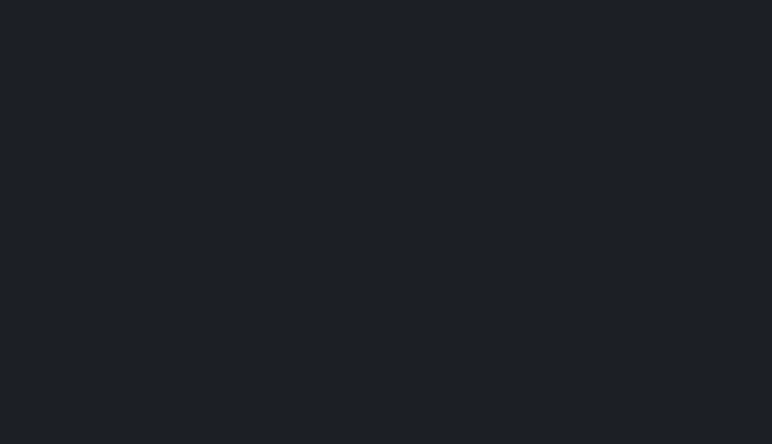
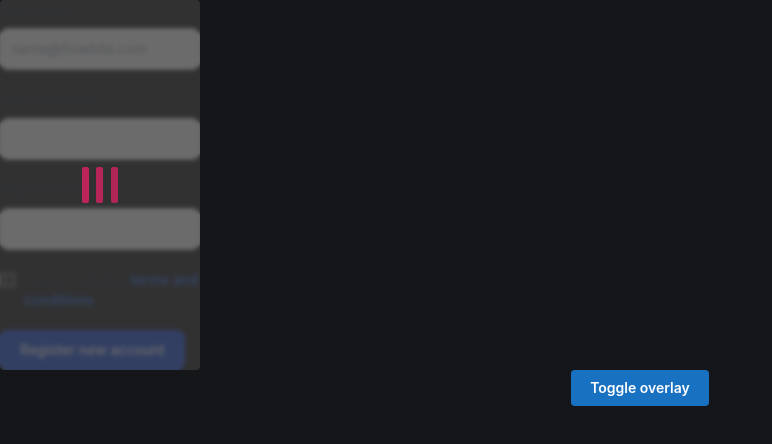
Before and after one commit to silentkiller6092/Code-Editor-Frontend, a React (Vite) app: page /test in a window 1280 px wide. Before the commit this address had no page. Shown: the top 444 px of the page, without its empty margins (0-772 px from the left). Built offline with nearby package versions, Linux system fonts and the light colour scheme.

Commit message:
Added Some features planed to add Thiea IDE

```diff
--- a/package.json
+++ b/package.json
@@ -34,6 +34,7 @@
     "react-dom": "^18.3.1",
     "react-icons": "^5.3.0",
     "react-redux": "^9.1.2",
+    "react-resizable-panels": "^2.1.3",
     "react-router": "^6.26.1",
     "react-router-dom": "^6.26.1",
     "redux-persist": "^6.0.0",
--- a/src/App.css
+++ b/src/App.css
@@ -2,7 +2,7 @@
   font-family: "Roboto", sans-serif;
 }
 body {
-  background-color: #1c1f25;
+  background-color: #15161a;
 }
 .removeFLex {
   flex-wrap: nowrap;
@@ -32,3 +32,19 @@ body {
 ::-webkit-scrollbar-thumb:hover {
   background: #555;
 }
+.gradient {
+  background: linear-gradient(
+    0deg,
+    #222f4a 0%,
+    rgba(14, 15, 17, 1) 72%,
+    rgba(3, 6, 7, 1) 88%
+  );
+}
+.stacks {
+  display: flex;
+  flex-wrap: wrap;
+  justify-content: center;
+  align-items: flex-start;
+  gap: 12px;
+  min-height: 170px;
+}
--- a/src/App.jsx
+++ b/src/App.jsx
@@ -14,6 +14,7 @@ import { AuthenticationForm } from "./components/Authenticationform";
 import UserProfile from "./components/Profile";
 import Logout from "./components/Logout";
 import Home from "./components/Home";
+import Test from "./components/Test";
 
 function App() {
   const [opened, { toggle }] = useDisclosure();
@@ -21,7 +22,7 @@ function App() {
   // Layout component to wrap routes needing AppShell
   const AppShellLayout = () => (
     <AppShell
-      header={{ height: 60 }}
+      header={{ height: 50 }}
       navbar={{
         width: 120,
         breakpoint: "sm",
@@ -29,18 +30,18 @@ function App() {
       }}
       styles={{
         main: {
-          backgroundColor: "#1c1f25", // Set background color of main content
+          backgroundColor: "#15161a", // Set background color of main content
         },
         header: {
-          backgroundColor: "#1c1f25", // Set background color of header
+          backgroundColor: "#15161a", // Set background color of header
         },
         navbar: {
-          backgroundColor: "#1c1f25", // Set background color of navbar
+          backgroundColor: "#15161a", // Set background color of navbar
         },
       }}
     >
       <AppShell.Header>
-        <Flex justify="space-between" align="center" direction="row">
+        <div className="flex justify-between pt-2 items-center align-middle flex-row ">
           <Flex align="center">
             <Burger
               opened={opened}
@@ -53,15 +54,10 @@ function App() {
               CodeSphere
             </Text>
           </Flex>
-          <Flex align="center">
-            <IconBrandVscode
-              size={50}
-              style={{ marginRight: "10px" }}
-              strokeWidth={1}
-              color="rgb(191 219 254)"
-            />
+          <Flex>
+            <p>Hi User</p>
           </Flex>
-        </Flex>
+        </div>
       </AppShell.Header>
 
       <AppShell.Navbar px="md" style={{ width: "120px" }}>
@@ -80,7 +76,7 @@ function App() {
         <Routes>
           {/* Render Home page without AppShell */}
           <Route path="/" element={<Home />} />
-
+          <Route path="/test" element={<Test />} />
           {/* Wrap all other routes in the AppShellLayout */}
           <Route element={<AppShellLayout />}>
             <Route path="/code-editor" element={<LanguageOptions />} />
@@ -88,6 +84,7 @@ function App() {
             <Route path="/settings" element={<EditorSettings />} />
             <Route path="/account" element={<UserProfile />} />
             <Route path="/logout" element={<Logout />} />
+
             <Route
               path="/workspace/:id/:type"
               element={<PrivateCodeEditor />}
--- a/src/components/Authenticationform.jsx
+++ b/src/components/Authenticationform.jsx
@@ -6,6 +6,8 @@ import { Link } from "react-router-dom";
 import { useNavigate } from "react-router-dom";
 import { useDispatch } from "react-redux";
 import { login } from "./redux/AuthSlice";
+import { useDisclosure } from "@mantine/hooks";
+import { LoadingOverlay, Box } from "@mantine/core";
 import {
   TextInput,
   PasswordInput,
@@ -23,6 +25,7 @@ import Spinner from "./Spinner";
 
 export function AuthenticationForm() {
   const navigate = useNavigate();
+  const [visible, { toggles }] = useDisclosure(true);
   const dispatch = useDispatch();
   const [type, toggle] = useToggle(["login", "register"]);
   const [loading, setLoading] = useState(false); // Optional: for showing a loading indicator
--- /dev/null
+++ b/src/components/LanguageList.jsx
@@ -0,0 +1,36 @@
+import React from "react";
+
+function LanguageList() {
+  return (
+    <div className="p-4 flex flex-wrap justify-center">
+      {[0, 0, 0, 0, , 0, 0, 0, 0, 0].map((v, idx) => (
+        <div
+          key={idx}
+          className="bg-[#1E293B] cursor-pointer pl-4 pr-28 py-4 m-3 w-max h-max border-transparent hover:border-blue-800 border-[1px] transition-all"
+        >
+          <div className="flex items-center">
+            <svg
+              className="h-6 w-6 text-pink-500"
+              fill="none"
+              viewBox="0 0 24 24"
+              stroke="currentColor"
+            >
+              <path
+                stroke-linecap="round"
+                stroke-linejoin="round"
+                stroke-width="2"
+                d="M12 6v6m0 0v6m0-6h6m-6 0H6"
+              />
+            </svg>
+            <div className="ml-2">
+              <h3 className="text-white font-medium">Angular</h3>
+              <p className="text-gray-400 text-sm">TypeScript</p>
+            </div>
+          </div>
+        </div>
+      ))}
+    </div>
+  );
+}
+
+export default LanguageList;
--- /dev/null
+++ b/src/components/Test.jsx
@@ -0,0 +1,100 @@
+import React from "react";
+import { useDisclosure } from "@mantine/hooks";
+import { LoadingOverlay, Button, Group, Box } from "@mantine/core";
+
+function Test() {
+  const [visible, { toggle }] = useDisclosure(true);
+  return (
+    <>
+      <Box pos="relative" w={200}>
+        <LoadingOverlay
+          visible={visible}
+          zIndex={1000}
+          overlayProps={{ radius: "sm", blur: 2 }}
+          loaderProps={{ color: "pink", type: "bars" }}
+        />
+
+        <form class="max-w-sm mx-auto">
+          <div class="mb-5">
+            <label
+              for="email"
+              class="block mb-2 text-sm font-medium text-gray-900 dark:text-white"
+            >
+              Your email
+            </label>
+            <input
+              type="email"
+              id="email"
+              class="shadow-sm bg-gray-50 border border-gray-300 text-gray-900 text-sm rounded-lg focus:ring-blue-500 focus:border-blue-500 block w-full p-2.5 dark:bg-gray-700 dark:border-gray-600 dark:placeholder-gray-400 dark:text-white dark:focus:ring-blue-500 dark:focus:border-blue-500 dark:shadow-sm-light"
+              placeholder="name@flowbite.com"
+              required
+            />
+          </div>
+          <div class="mb-5">
+            <label
+              for="password"
+              class="block mb-2 text-sm font-medium text-gray-900 dark:text-white"
+            >
+              Your password
+            </label>
+            <input
+              type="password"
+              id="password"
+              class="shadow-sm bg-gray-50 border border-gray-300 text-gray-900 text-sm rounded-lg focus:ring-blue-500 focus:border-blue-500 block w-full p-2.5 dark:bg-gray-700 dark:border-gray-600 dark:placeholder-gray-400 dark:text-white dark:focus:ring-blue-500 dark:focus:border-blue-500 dark:shadow-sm-light"
+              required
+            />
+          </div>
+          <div class="mb-5">
+            <label
+              for="repeat-password"
+              class="block mb-2 text-sm font-medium text-gray-900 dark:text-white"
+            >
+              Repeat password
+            </label>
+            <input
+              type="password"
+              id="repeat-password"
+              class="shadow-sm bg-gray-50 border border-gray-300 text-gray-900 text-sm rounded-lg focus:ring-blue-500 focus:border-blue-500 block w-full p-2.5 dark:bg-gray-700 dark:border-gray-600 dark:placeholder-gray-400 dark:text-white dark:focus:ring-blue-500 dark:focus:border-blue-500 dark:shadow-sm-light"
+              required
+            />
+          </div>
+          <div class="flex items-start mb-5">
+            <div class="flex items-center h-5">
+              <input
+                id="terms"
+                type="checkbox"
+                value=""
+                class="w-4 h-4 border border-gray-300 rounded bg-gray-50 focus:ring-3 focus:ring-blue-300 dark:bg-gray-700 dark:border-gray-600 dark:focus:ring-blue-600 dark:ring-offset-gray-800 dark:focus:ring-offset-gray-800"
+                required
+              />
+            </div>
+            <label
+              for="terms"
+              class="ms-2 text-sm font-medium text-gray-900 dark:text-gray-300"
+            >
+              I agree with the{" "}
+              <a
+                href="#"
+                class="text-blue-600 hover:underline dark:text-blue-500"
+              >
+                terms and conditions
+              </a>
+            </label>
+          </div>
+          <button
+            type="submit"
+            class="text-white bg-blue-700 hover:bg-blue-800 focus:ring-4 focus:outline-none focus:ring-blue-300 font-medium rounded-lg text-sm px-5 py-2.5 text-center dark:bg-blue-600 dark:hover:bg-blue-700 dark:focus:ring-blue-800"
+          >
+            Register new account
+          </button>
+        </form>
+      </Box>
+
+      <Group justify="center">
+        <Button onClick={toggle}>Toggle overlay</Button>
+      </Group>
+    </>
+  );
+}
+
+export default Test;
--- a/src/components/ui/FeaturedSection.jsx
+++ b/src/components/ui/FeaturedSection.jsx
@@ -46,7 +46,7 @@ export const HeroParallax = ({ products }) => {
   return (
     <div
       ref={ref}
-      className="h-[250vh] bg-black md:h-[400vh] md:py-2 py-20 overflow-hidden  antialiased relative flex flex-col self-auto [perspective:1000px] [transform-style:preserve-3d]"
+      className=" bg-black   md:py-2 py-20 overflow-hidden  antialiased relative flex flex-col self-auto [perspective:1000px] [transform-style:preserve-3d]"
     >
       <Header />
       <motion.div
@@ -95,8 +95,8 @@ export const Header = () => {
 
   return (
     <div>
-      <div className="max-w-7xl relative mx-auto py-20 md:py-40 px-4 w-full  left-0 md:bottom-24">
-        <h2 className="text-left text-6xl sm:text-6xl md:text-8xl  mx-2 homeTitle">
+      <div className=" relative mx-auto py-20 md:py-40 px-4 w-full  left-0 md:bottom-24">
+        <h2 className="text-left text-6xl sm:text-6xl md:text-8xl xl:text-9xl  mx-2 homeTitle">
           <span className="bg-gradient-to-r from-blue-500 via-purple-500 to-pink-500 bg-clip-text text-transparent">
             Build Software
           </span>
```
Also changed, not shown: src/components/CodeEditor.jsx (+11 -9 lines), src/components/EditorSetting.jsx (+16 -11 lines), src/components/Home.jsx (+21 -1 lines), src/components/LanguageOptions.jsx (+18 -15 lines), src/components/Output.jsx (+18 -9 lines), 1 other file (tests, documents, lock files or other folders).
